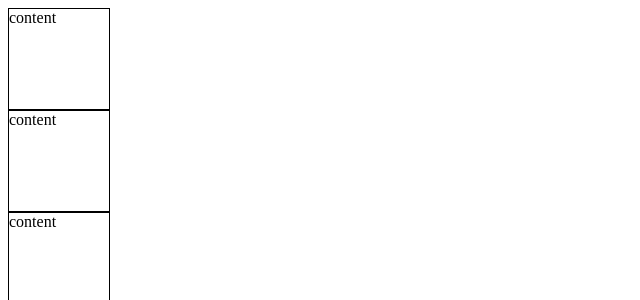
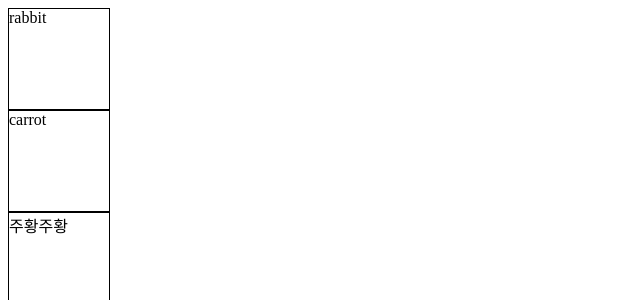
Before and after one commit to HanulK/todo_list, a React (Create React App) app: page / in a window 1280 px wide. Shown: the top 300 px of the page, without its empty margins (0-640 px from the left). Built offline with nearby package versions, Linux system fonts and the light colour scheme.

Commit message:
props : dynamic한 변수 사용

```diff
--- a/src/App.jsx
+++ b/src/App.jsx
@@ -5,19 +5,9 @@ import Box from "./Box";
 function App() {
     return (
         <main>
-            <Box/>
-            <Box/>
-            <Box/>
-
-            {/* <div className="box">
-                Box1
-                Rabbit
-            </div>
-
-            <div className="box">
-                Box2
-                Rabbit
-            </div> */}
+            <Box name="rabbit"/>
+            <Box name="carrot"/>
+            <Box name="주황주황"/>
         </main>
     );
 }
--- a/src/Box.jsx
+++ b/src/Box.jsx
@@ -1,9 +1,9 @@
 import React from "react";
 
-function Box() {
+function Box(props) {
     return (
         <div className="box">
-            content
+            {props.name}
         </div>
     );
 }
```
